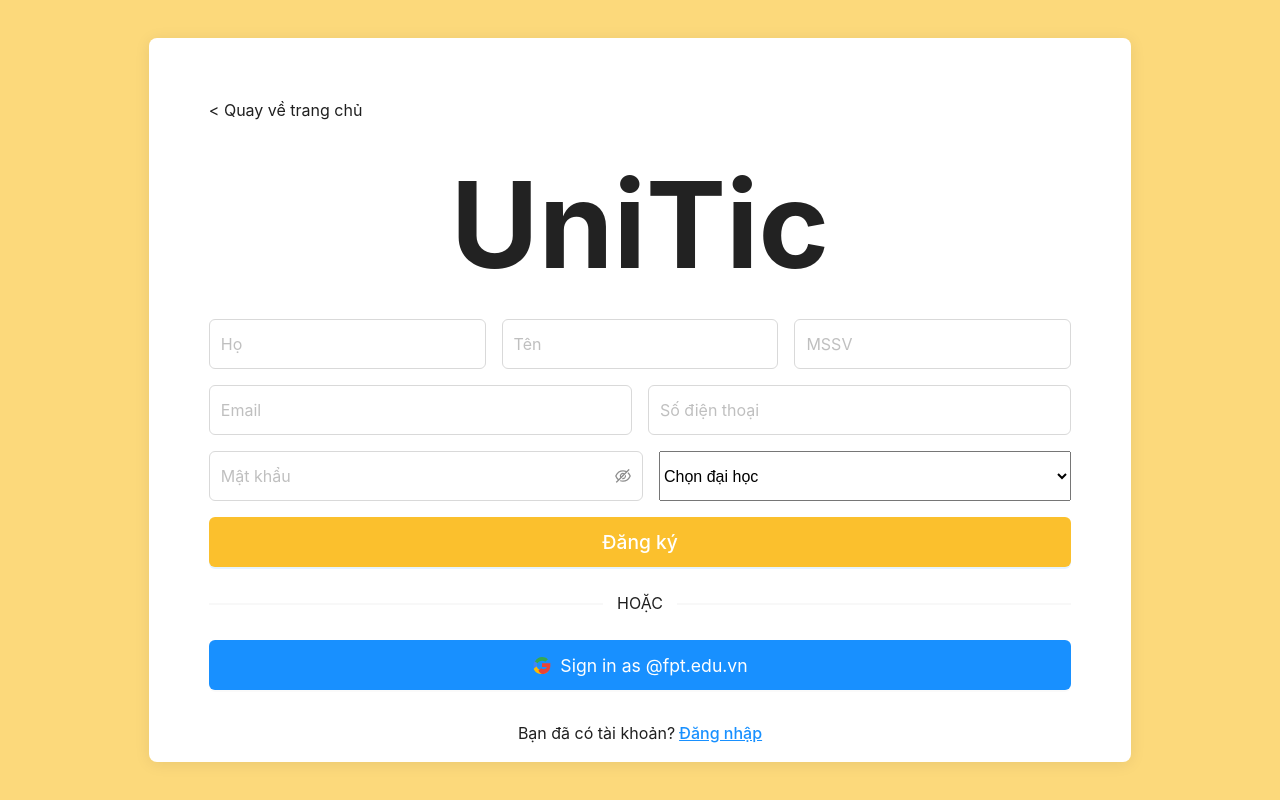
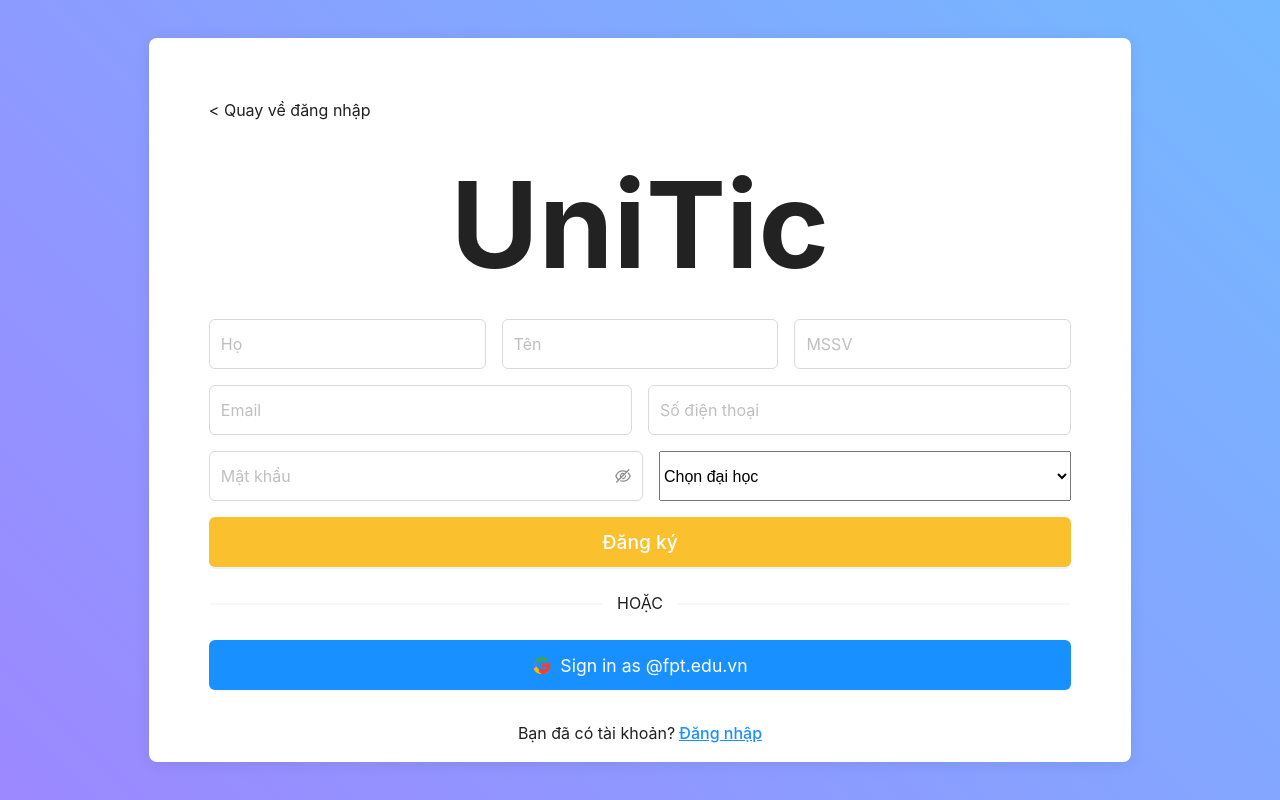
Before and after one commit to Lunadevvv/Unitic_FE, a React (Vite) app: page /signup in a window 1280 px wide. Built offline with nearby package versions, Linux system fonts and the light colour scheme.

Commit message:
update background for signin, signup

```diff
--- a/src/assets/pages/signIn/signin.module.css
+++ b/src/assets/pages/signIn/signin.module.css
@@ -16,7 +16,7 @@ body {
   display: flex;
   width: 100vw;
   height: 100vh;
-  background: #fcd97b;
+  background: linear-gradient(45deg, #9c88ff, #74b9ff);
   box-sizing: border-box;
   margin: 0 auto;
   padding: 1.5rem;
--- a/src/assets/pages/signUp/SignUp.jsx
+++ b/src/assets/pages/signUp/SignUp.jsx
@@ -9,8 +9,8 @@ function SignUp() {
     <div className={styles.container}>
       <div className={styles.formWrapper}>
         <Typography strong className={styles.back}
-          onClick={() => navigate("/")}>
-          {'< '}Quay về trang chủ
+          onClick={() => navigate("/signin")}>
+          {'< '}Quay về đăng nhập
         </Typography>
         <Typography className={styles.brand}>UniTic</Typography>
         <Form layout="vertical">
--- a/src/assets/pages/signUp/signUp.module.css
+++ b/src/assets/pages/signUp/signUp.module.css
@@ -14,7 +14,7 @@ html {
   display: flex;
   width: 100vw;
   height: 100vh;
-  background: #fcd97b;
+  background: linear-gradient(45deg, #9c88ff, #74b9ff);
   box-sizing: border-box;
   margin: 0 auto;
   padding: 1.5rem;
--- a/src/assets/scss/_base.scss
+++ b/src/assets/scss/_base.scss
@@ -1,55 +1,30 @@
 @forward 'fonts';
 @use "sass:color";
 // tont xanh dịu pastel
-// $primary-color: #9c88ff;
-// $secondary-color: #74b9ff;
-// $accent-color-1: #c5a3db;
-// $accent-color-2: #fab1a0;
-// $text-color: #4a4a4a;
-// $dark-bg: #2d3436;
-// $neon-blue: #48dbfb;
-// $gradient-text-neon: linear-gradient(45deg, #9c88ff, #74b9ff);
-// $gradient-primary-neon: linear-gradient(67deg, #9c88ff, #74b9ff);
-// $neon-text: #48dbfb;
-// $light-text-color: #f5f5f5;
-// $white-1: #ffffff;
-// $white-blur: rgba(255, 255, 255, 0.7);
-// $dark-blue-gradient: linear-gradient(45deg, #2d3436, #34495e);
-// $dark-background: #5f5da6;
-// $card-background: #ffffff;
-// $border-radius: 10px;
-// $transition-speed: 0.3s;
-// $fast-transition: 0.2s;
-// $neon-gradient-cyberpunk: linear-gradient(45deg, #9c88ff, #74b9ff);
-// $neon-shadow-blue: 0 0 10px rgba(72, 219, 251, 0.5), 0 0 20px rgba(72, 219, 251, 0.3), 0 0 30px rgba(72, 219, 251, 0.2);
-// $neon-shadow-purple: 0 0 10px rgba(156, 136, 255, 0.5), 0 0 20px rgba(156, 136, 255, 0.3), 0 0 30px rgba(156, 136, 255, 0.2);
-// $neon-gradient-rainbow: linear-gradient(45deg, #a29bfe, #9c88ff, #c5a3db, #74b9ff, #48dbfb, #81ecec);
-
-// tont nâu vàng nhẹ pastel
-$darker-bg: #2d3436;
-$primary-color: #d4b483;
-$secondary-color: #c7b198;
-$accent-color-1: #f2d0a9;
-$accent-color-2: #e8c8a9;
-$text-color: #5c4d3c;
-$dark-bg: #3a3238;
-$neon-blue: #8ecae6;
-$gradient-text-neon: linear-gradient(45deg, #d4b483, #c7b198);
-$gradient-primary-neon: linear-gradient(67deg, #d4b483, #c7b198);
-$neon-text: #8ecae6;
-$light-text-color: #f8f5f1;
-$white-1: #ffffff;
+$primary-color: #9c88ff;
+$secondary-color: #74b9ff;
+$accent-color-1: #c5a3db;
+$accent-color-2: #fab1a0;
+$text-color: #4a4a4a;
+$dark-bg: #2d3436;
+$neon-blue: #48dbfb;
+$gradient-text-neon: linear-gradient(45deg, #9c88ff, #74b9ff);
+$gradient-primary-neon: linear-gradient(67deg, #9c88ff, #74b9ff);
+$neon-text: #48dbfb;
+$light-text-color: #f5f5f5;
+$white-1: rgba(249, 249, 249, 1);
 $white-blur: rgba(255, 255, 255, 0.7);
-$dark-blue-gradient: linear-gradient(45deg, #3a3238, #564d4a);
-$dark-background: #786452;
+$dark-blue-gradient: linear-gradient(45deg, #2d3436, #34495e);
+$dark-background: #5f5da6;
 $card-background: #ffffff;
 $border-radius: 10px;
 $transition-speed: 0.3s;
 $fast-transition: 0.2s;
-$neon-gradient-cyberpunk: linear-gradient(45deg, #d4b483, #c7b198);
-$neon-shadow-blue: 0 0 10px rgba(142, 202, 230, 0.5), 0 0 20px rgba(142, 202, 230, 0.3), 0 0 30px rgba(142, 202, 230, 0.2);
-$neon-shadow-purple: 0 0 10px rgba(212, 180, 131, 0.5), 0 0 20px rgba(212, 180, 131, 0.3), 0 0 30px rgba(212, 180, 131, 0.2);
-$neon-gradient-rainbow: linear-gradient(45deg, #f2d0a9, #d4b483, #c7b198, #8ecae6, #a9c5ba, #e8c8a9);
+$neon-gradient-cyberpunk: linear-gradient(45deg, #9c88ff, #74b9ff);
+$neon-shadow-blue: 0 0 10px rgba(72, 219, 251, 0.5), 0 0 20px rgba(72, 219, 251, 0.3), 0 0 30px rgba(72, 219, 251, 0.2);
+$neon-shadow-purple: 0 0 10px rgba(156, 136, 255, 0.5), 0 0 20px rgba(156, 136, 255, 0.3), 0 0 30px rgba(156, 136, 255, 0.2);
+$neon-gradient-rainbow: linear-gradient(45deg, #a29bfe, #9c88ff, #c5a3db, #74b9ff, #48dbfb, #81ecec);
+$darker-bg: #2d3436;
 $darker-bg: #33302e;
 
 @mixin flex-center {
```
